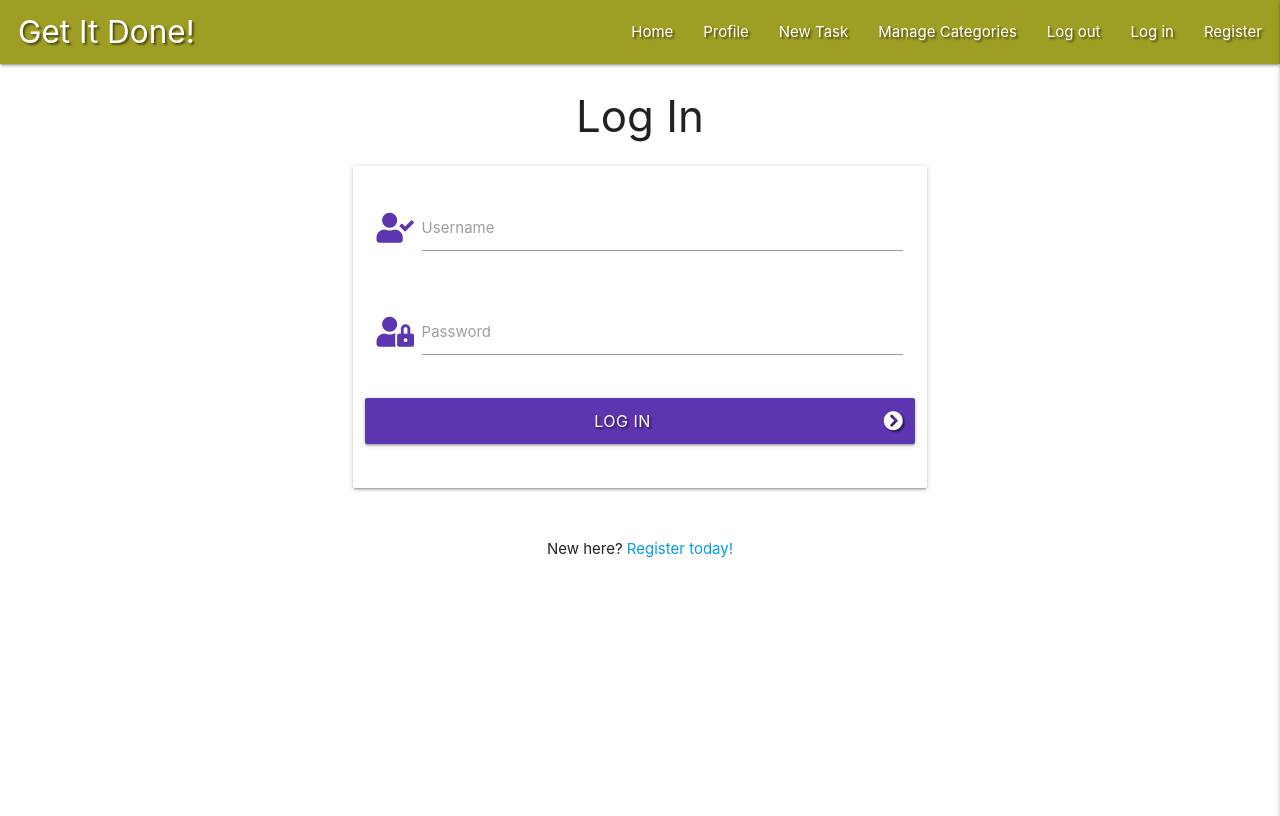
After one commit to loosenthedark/CI_DCD-task-manager-flask-mini-project, a Flask app: page /login in a window 1280 px wide. The commit adds this page. Shown: the top 816 px of the page. Run offline with Flask 2, Linux system fonts and the light colour scheme; some libraries are stand-ins or nearby versions.

Commit message:
Add login functionality

```diff
--- a/app.py
+++ b/app.py
@@ -51,6 +51,34 @@ def register():
     return render_template('register.html')
 
 
+@app.route('/login', methods=['GET', 'POST'])
+def login():
+    if request.method == 'POST':
+        # Check to see if username already exists in DB
+        existing_user = mongo.db.users.find_one(
+            {'username': request.form.get('username').lower()})
+
+        if existing_user:
+            # Check to see if hashed password in DB matches user input
+            if check_password_hash(
+                existing_user["password"], request.form.get('password')):
+                # Store new registered user in session cookie
+                session['user'] = request.form.get('username').lower()
+                # Display welcome message to user upon successful login
+                flash('Welcome, {}!'.format(request.form.get('username')))
+            else:
+                # If passwords described above don't match
+                flash('Incorrect Username and/or Password. Please try again!')
+                return redirect(url_for('login'))
+
+        else:
+            # If username isn't recognised by DB
+            flash('Incorrect Username and/or Password. Please try again!')
+            return redirect(url_for('login'))
+
+    return render_template('login.html')
+
+
 if __name__ == '__main__':
     app.run(host=os.environ.get('IP'),
             port=int(os.environ.get('PORT')),
--- a/static/css/style.css
+++ b/static/css/style.css
@@ -29,5 +29,5 @@ nav .hide-on-med-and-down {
 /* Flash messages */
 
 .flashes h4 {
-    line-height: 2;
+    line-height: 1.5;
 }
--- a/templates/base.html
+++ b/templates/base.html
@@ -33,7 +33,7 @@
                     <li><a href="#">New Task</a></li>
                     <li><a href="#">Manage Categories</a></li>
                     <li><a href="#">Log out</a></li>
-                    <li><a href="#">Log in</a></li>
+                    <li><a href="{{ url_for('login') }}">Log in</a></li>
                     <li><a href="{{ url_for('register') }}">Register</a></li>
                 </ul>
             </div>
@@ -48,7 +48,7 @@
             <li><a href="#">New Task</a></li>
             <li><a href="#">Manage Categories</a></li>
             <li><a href="#">Log out</a></li>
-            <li><a href="#">Log in</a></li>
+            <li><a href="{{ url_for('login') }}">Log in</a></li>
             <li><a href="{{ url_for('register') }}">Register</a></li>
         </ul>
     </header>
--- /dev/null
+++ b/templates/login.html
@@ -0,0 +1,45 @@
+{% extends 'base.html' %}
+
+{% block content %}
+
+<h3 class="center-align">Log In</h3>
+
+<div class="row">
+    <form class="col s12 m8 offset-m2" method="POST" action="{{ url_for('login') }}">
+        <div class="card-panel">
+            <!-- Username input field -->
+            <div class="row">
+                <div class="input-field col s12">
+                    <i class="fas fa-user-check prefix deep-purple-text text-darken-1"></i>
+                    <input id="username" name="username" type="text" class="validate" pattern="^[a-zA-Z0-9]{5,15}$"
+                        minlength="5" maxlength="15" title="Enter between 5 and 15 alphanumeric characters" required>
+                    <label for="username">Username</label>
+                </div>
+            </div>
+            <!-- Password input field -->
+            <div class="row">
+                <div class="input-field col s12">
+                    <i class="fas fa-user-lock prefix deep-purple-text text-darken-1"></i>
+                    <input id="password" name="password" type="password" class="validate" pattern="^[a-zA-Z0-9]{5,15}$"
+                        minlength="5" maxlength="15" title="Enter between 5 and 15 alphanumeric characters" required>
+                    <label for="password">Password</label>
+                </div>
+            </div>
+            <!-- Login (submit) button -->
+            <div class="row">
+                <button class="btn waves-effect waves-light col s12 text-shadow deep-purple darken-1" id="btn-register"
+                    type="submit">Log In
+                    <i class="fas fa-chevron-circle-right right"></i>
+                </button>
+            </div>
+        </div>
+    </form>
+</div>
+
+<div class="row">
+    <div class="col s12">
+        <p class="center-align">New here? <a href="{{ url_for('register') }}">Register today!</a></p>
+    </div>
+</div>
+
+{% endblock %}
--- a/templates/register.html
+++ b/templates/register.html
@@ -33,4 +33,10 @@
     </form>
 </div>
 
+<div class="row">
+    <div class="col s12">
+        <p class="center-align">Already registered? <a href="{{ url_for('login') }}">Log in here!</a></p>
+    </div>
+</div>
+
 {% endblock %}
```
